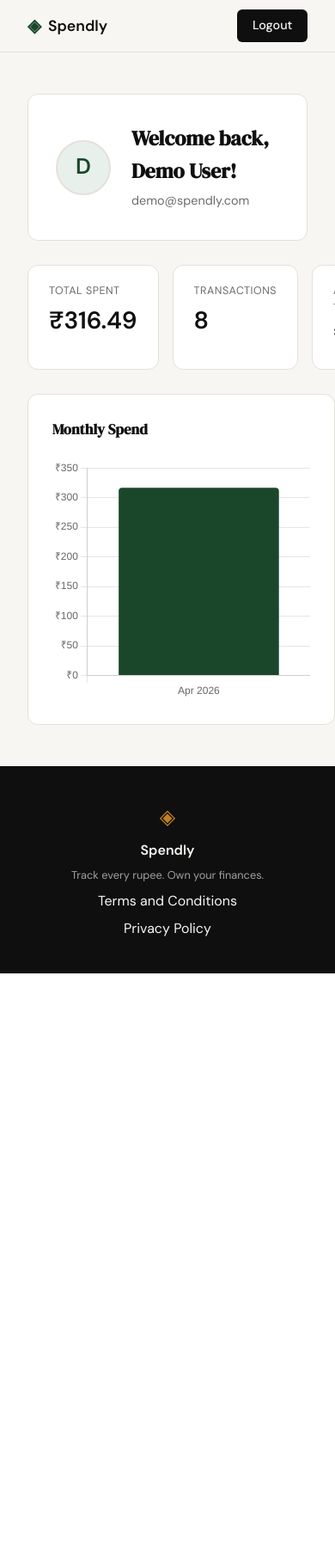
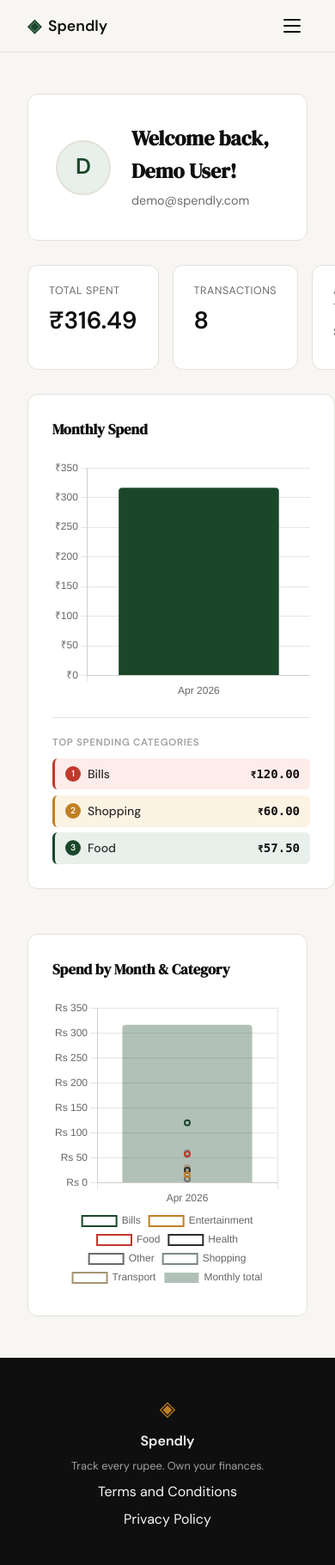
Before and after one commit to SayanMukherjee91/spendly2, a Flask app: page /dashboard in a window 390 px wide; the page is wider, and only the part inside the window is pictured. Shown: that part at 86% size. Before the commit the page ends 1132 px from the top of that part, so only its background shows below. Run offline with Flask 3, Linux system fonts and the light colour scheme; the visitor is signed in with stand-in values (Sample User, id 1); data comes from the database, SQL or seed files in the repository.

Commit message:
Enhance dashboard: mobile nav, top-3 category badges, combined chart
- Fix mobile navigation: hamburger menu replaces hidden nav links on
  screens <=600px, with animated X toggle and outside-click dismissal
- Add top-3 spending category notifications inside Monthly Spend card,
  styled as alert-style badges with rank pills and monospace amounts
- Add combined bar+line chart below existing charts: bars show monthly
  totals, lines show per-category spend over time (new cat_monthly SQL
  query in /dashboard route)
- Add dashboard.css for page-specific styles; add --radius-full and
  --font-mono tokens to style.css :root
- Add frontend skill invocation rule to CLAUDE.md and spec

Co-Authored-By: Claude Sonnet 4.6 <noreply@anthropic.com>

```diff
--- a/app.py
+++ b/app.py
@@ -102,10 +102,20 @@ def dashboard():
     ).fetchall()
     by_category = [{"category": r["category"], "total": float(r["total"])} for r in cat_rows]
 
+    cat_monthly_rows = db.execute(
+        "SELECT strftime('%Y-%m', date) AS month, category, SUM(amount) AS total "
+        "FROM expenses WHERE user_id = ? GROUP BY month, category ORDER BY month ASC",
+        (user_id,)
+    ).fetchall()
+    cat_monthly = [
+        {"month": r["month"], "category": r["category"], "total": float(r["total"])}
+        for r in cat_monthly_rows
+    ]
+
     db.close()
     return render_template("dashboard.html", user=user,
         total_spend=total_spend, tx_count=tx_count, avg_spend=avg_spend,
-        monthly=monthly, by_category=by_category)
+        monthly=monthly, by_category=by_category, cat_monthly=cat_monthly)
 
 
 @app.route("/login", methods=["GET", "POST"])
--- /dev/null
+++ b/static/css/dashboard.css
@@ -0,0 +1,89 @@
+/* ------------------------------------------------------------------ */
+/* Top-3 category notifications                                        */
+/* ------------------------------------------------------------------ */
+
+.top-categories {
+    margin-top: 1.25rem;
+    padding-top: 1.25rem;
+    border-top: 1px solid var(--border);
+}
+
+.top-cat-label {
+    font-size: 0.72rem;
+    font-weight: 600;
+    text-transform: uppercase;
+    letter-spacing: 0.06em;
+    color: var(--ink-faint);
+    margin-bottom: 0.5rem;
+}
+
+.top-cat-list {
+    display: flex;
+    flex-direction: column;
+    gap: 0.4rem;
+}
+
+.top-cat-item {
+    display: flex;
+    align-items: center;
+    justify-content: space-between;
+    padding: 0.45rem 0.75rem;
+    border-radius: var(--radius-sm);
+    border-left: 3px solid transparent;
+}
+
+.top-cat-item--1 { background: var(--danger-light);   border-left-color: var(--danger); }
+.top-cat-item--2 { background: var(--accent-2-light); border-left-color: var(--accent-2); }
+.top-cat-item--3 { background: var(--accent-light);   border-left-color: var(--accent); }
+
+.top-cat-meta {
+    display: flex;
+    align-items: center;
+    gap: 0.5rem;
+}
+
+.top-cat-rank {
+    display: inline-flex;
+    align-items: center;
+    justify-content: center;
+    width: 18px;
+    height: 18px;
+    border-radius: var(--radius-full);
+    font-size: 0.65rem;
+    font-weight: 700;
+    color: var(--paper);
+    flex-shrink: 0;
+}
+
+.top-cat-item--1 .top-cat-rank { background: var(--danger); }
+.top-cat-item--2 .top-cat-rank { background: var(--accent-2); }
+.top-cat-item--3 .top-cat-rank { background: var(--accent); }
+
+.top-cat-name {
+    font-size: 0.875rem;
+    font-weight: 500;
+    color: var(--ink-soft);
+}
+
+.top-cat-amount {
+    font-family: var(--font-mono);
+    font-size: 0.875rem;
+    font-weight: 600;
+    color: var(--ink);
+}
+
+.top-cat-amount .currency {
+    font-size: 0.8em;
+}
+
+/* ------------------------------------------------------------------ */
+/* Combined chart card (full-width, below the chart-grid)             */
+/* ------------------------------------------------------------------ */
+
+.chart-card--full {
+    margin-top: 1.5rem;
+}
+
+.chart-canvas-wrap--tall {
+    height: 340px;
+}
--- a/static/css/style.css
+++ b/static/css/style.css
@@ -28,6 +28,9 @@
     --radius-sm: 6px;
     --radius-md: 12px;
     --radius-lg: 20px;
+    --radius-full: 9999px;
+
+    --font-mono: 'JetBrains Mono', 'Fira Code', monospace;
 }
 
 /* ------------------------------------------------------------------ */
@@ -597,8 +600,67 @@ a { color: inherit; text-decoration: none; }
     .chart-grid     { grid-template-columns: 1fr; }
 }
 
+.nav-hamburger {
+    display: none;
+    flex-direction: column;
+    justify-content: center;
+    align-items: center;
+    gap: 5px;
+    width: 36px;
+    height: 36px;
+    background: none;
+    border: none;
+    cursor: pointer;
+    padding: 4px;
+    flex-shrink: 0;
+}
+
+.nav-hamburger span {
+    display: block;
+    width: 20px;
+    height: 2px;
+    background: var(--ink);
+    border-radius: 2px;
+    transition: transform 0.2s, opacity 0.2s;
+}
+
+.nav-hamburger.nav-open span:nth-child(1) { transform: translateY(7px) rotate(45deg); }
+.nav-hamburger.nav-open span:nth-child(2) { opacity: 0; }
+.nav-hamburger.nav-open span:nth-child(3) { transform: translateY(-7px) rotate(-45deg); }
+
 @media (max-width: 600px) {
-    .nav-links a:not(.nav-cta) { display: none; }
+    .nav-hamburger { display: flex; }
+
+    .nav-links {
+        display: none;
+        position: absolute;
+        top: 60px;
+        left: 0;
+        right: 0;
+        flex-direction: column;
+        align-items: stretch;
+        background: var(--paper);
+        border-bottom: 1px solid var(--border);
+        padding: 0.5rem 1.5rem 1rem;
+        gap: 0;
+        z-index: 99;
+    }
+
+    .nav-links.nav-open { display: flex; }
+
+    .nav-links a {
+        padding: 0.65rem 0;
+        border-bottom: 1px solid var(--border-soft);
+        font-size: 0.95rem;
+    }
+
+    .nav-links a:last-child { border-bottom: none; }
+
+    .nav-cta {
+        margin-top: 0.4rem;
+        text-align: center;
+    }
+
     .hero { padding: 3rem 1rem 2rem; }
 }
 
--- a/static/js/main.js
+++ b/static/js/main.js
@@ -1 +1,21 @@
 // main.js — students will add JavaScript here as features are built
+
+(function () {
+    var hamburger = document.getElementById('navHamburger');
+    var navLinks  = document.getElementById('navLinks');
+    if (!hamburger) return;
+
+    hamburger.addEventListener('click', function () {
+        var open = navLinks.classList.toggle('nav-open');
+        hamburger.classList.toggle('nav-open', open);
+        hamburger.setAttribute('aria-expanded', String(open));
+    });
+
+    document.addEventListener('click', function (e) {
+        if (!hamburger.contains(e.target) && !navLinks.contains(e.target)) {
+            navLinks.classList.remove('nav-open');
+            hamburger.classList.remove('nav-open');
+            hamburger.setAttribute('aria-expanded', 'false');
+        }
+    });
+}());
--- a/templates/base.html
+++ b/templates/base.html
@@ -18,7 +18,12 @@
                 <span class="brand-icon">◈</span>
                 <span class="brand-name">Spendly</span>
             </a>
-            <div class="nav-links">
+            <button class="nav-hamburger" id="navHamburger" aria-label="Toggle menu" aria-expanded="false">
+                <span></span>
+                <span></span>
+                <span></span>
+            </button>
+            <div class="nav-links" id="navLinks">
                 {% if session.get("user_id") %}
                 <a href="{{ url_for('dashboard') }}">Dashboard</a>
                 <a href="{{ url_for('expenses') }}">Expenses</a>
--- a/templates/dashboard.html
+++ b/templates/dashboard.html
@@ -3,6 +3,7 @@
 {% block title %}Dashboard — Spendly{% endblock %}
 
 {% block head %}
+<link rel="stylesheet" href="{{ url_for('static', filename='css/dashboard.css') }}">
 <script src="https://cdn.jsdelivr.net/npm/chart.js@4"></script>
 {% endblock %}
 
@@ -44,6 +45,22 @@
       <div class="chart-canvas-wrap">
         <canvas id="monthlyChart"></canvas>
       </div>
+      {% if by_category %}
+      <div class="top-categories">
+        <p class="top-cat-label">Top spending categories</p>
+        <div class="top-cat-list">
+          {% for c in by_category[:3] %}
+          <div class="top-cat-item top-cat-item--{{ loop.index }}">
+            <div class="top-cat-meta">
+              <span class="top-cat-rank">{{ loop.index }}</span>
+              <span class="top-cat-name">{{ c.category }}</span>
+            </div>
+            <span class="top-cat-amount"><span class="currency">₹</span>{{ "%.2f" | format(c.total) }}</span>
+          </div>
+          {% endfor %}
+        </div>
+      </div>
+      {% endif %}
     </div>
     <div class="chart-card">
       <h3>By Category</h3>
@@ -52,6 +69,15 @@
       </div>
     </div>
   </div>
+
+  {# ── Combined bar + line chart ───────────────────────────────────── #}
+  <div class="chart-card chart-card--full">
+    <h3>Spend by Month &amp; Category</h3>
+    <div class="chart-canvas-wrap chart-canvas-wrap--tall">
+      <canvas id="combinedChart"></canvas>
+    </div>
+  </div>
+
   {% else %}
   <div class="empty-state">
     <p class="empty-icon">◈</p>
@@ -65,8 +91,9 @@
 
 {% block scripts %}
 <script>
-  const monthly    = {{ monthly | tojson }};
-  const byCategory = {{ by_category | tojson }};
+  const monthly     = {{ monthly | tojson }};
+  const byCategory  = {{ by_category | tojson }};
+  const catMonthly  = {{ cat_monthly | tojson }};
 
   if (monthly.length) {
     const style   = getComputedStyle(document.documentElement);
@@ -113,6 +140,56 @@
         }
       }
     });
+
+
+    if (catMonthly.length) {
+      const allCats = [...new Set(catMonthly.map(r => r.category))];
+
+      const lookup = {};
+      catMonthly.forEach(r => {
+        if (!lookup[r.category]) lookup[r.category] = {};
+        lookup[r.category][r.month] = r.total;
+      });
+
+      const monthKeys   = monthly.map(r => r.month);
+      const monthLabels = monthly.map(r => fmtMonth(r.month));
+
+      const barDataset = {
+        type: 'bar',
+        label: 'Monthly total',
+        data: monthly.map(r => r.total),
+        backgroundColor: accent + '55',
+        borderRadius: 4,
+        order: 2,
+      };
+
+      const lineColors = [accent, accent2, danger, ink, muted, '#7c8a85', '#a59473'];
+      const lineDatasets = allCats.map((cat, i) => ({
+        type: 'line',
+        label: cat,
+        data: monthKeys.map(m => lookup[cat][m] || 0),
+        borderColor: lineColors[i % lineColors.length],
+        backgroundColor: 'transparent',
+        borderWidth: 2,
+        pointRadius: 3,
+        tension: 0.3,
+        order: 1,
+      }));
+
+      new Chart(document.getElementById('combinedChart'), {
+        type: 'bar',
+        data: { labels: monthLabels, datasets: [barDataset, ...lineDatasets] },
+        options: {
+          responsive: true,
+          maintainAspectRatio: false,
+          plugins: {
+            legend: { position: 'bottom' },
+            tooltip: { callbacks: { label: ctx => ' Rs ' + ctx.parsed.y.toFixed(2) } }
+          },
+          scales: { y: { beginAtZero: true, ticks: { callback: v => 'Rs ' + v } } }
+        }
+      });
+    }
   }
 </script>
 {% endblock %}
```
Also changed, not shown: CLAUDE.md (+6 -0 lines), .claude/Specs/04-profile-page-design.md.
